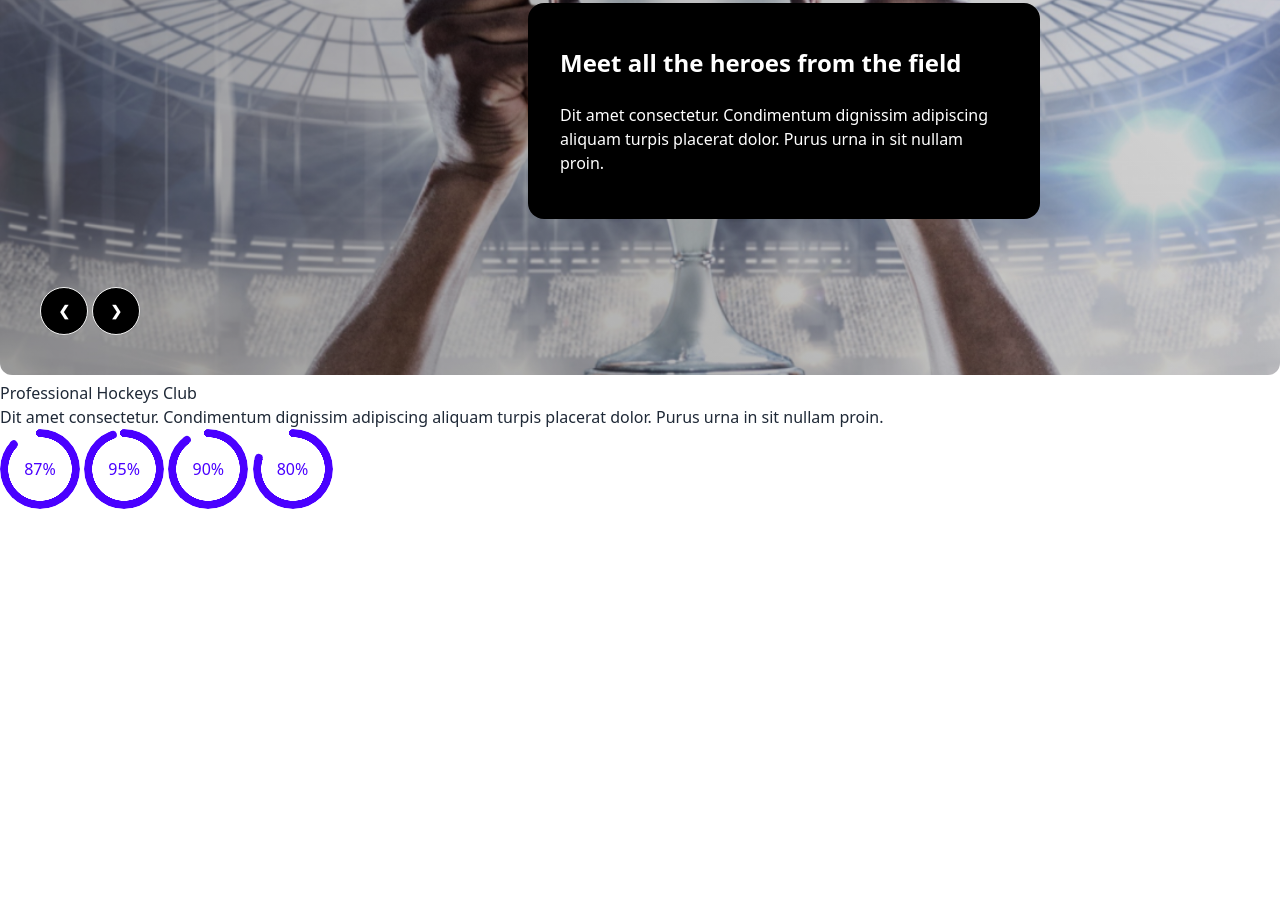
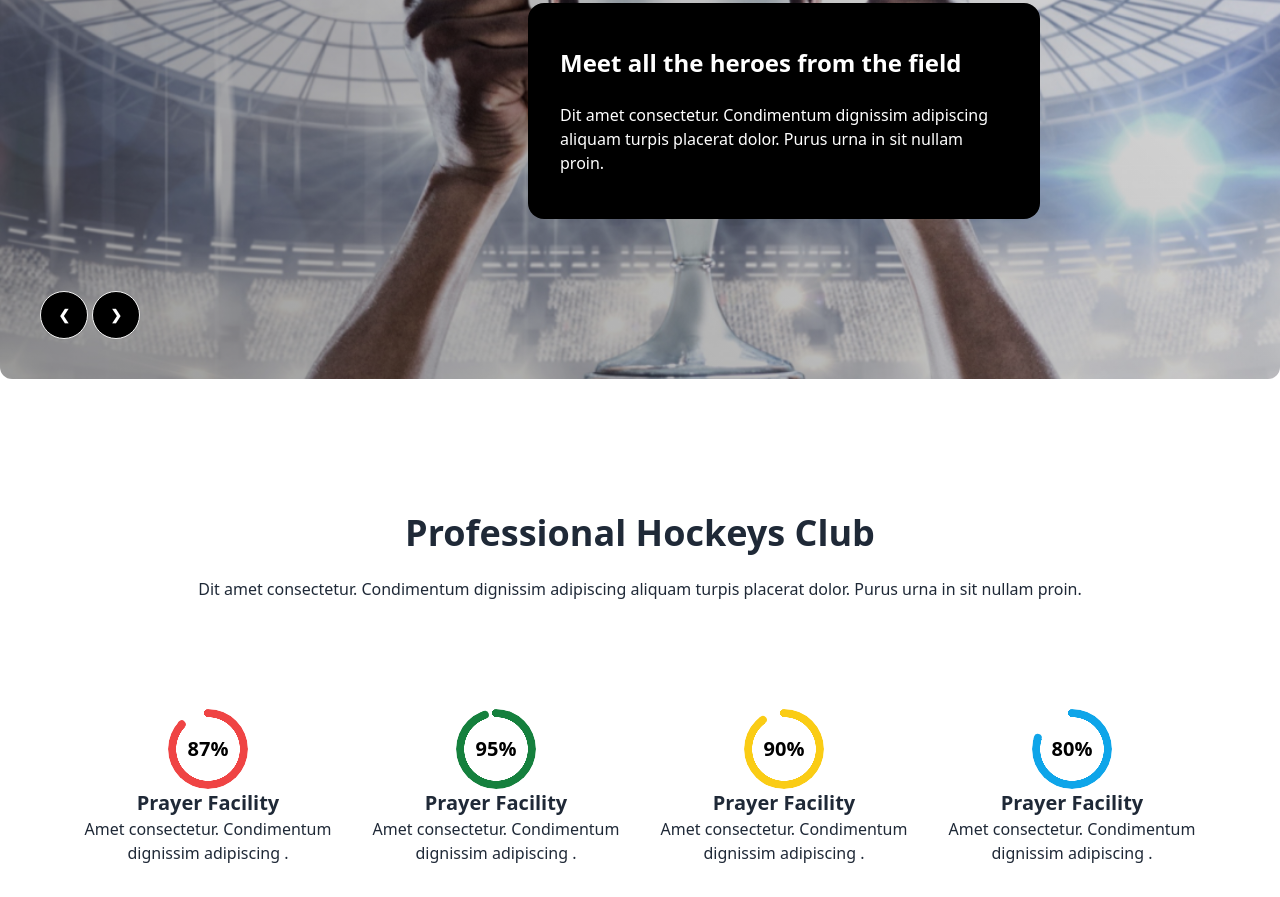
Before and after one commit to EtirazN95/hockey-website-a3, a plain HTML site: page index.html in a window 1280 px wide. Shown: the part 397-1294 px from the top of the page. Before the commit the page ends 906 px from the top, so only its background shows below. Drawn offline with nearby package versions, Linux system fonts and the light colour scheme.

Commit message:
add professional section

```diff
--- a/index.html
+++ b/index.html
@@ -60,11 +60,11 @@
                             <li><a>Contact</a></li>
                         </ul>
                     </div>
-                    <a class="btn btn-ghost normal-case text-xl lg:text-4xl">Hockey<span
+                    <a class="btn btn-ghost normal-case text-xl lg:text-4xl font-extrabold">Hockey<span
                             class="text-btn-pro">’</span>s</a>
                 </div>
                 <div class="navbar-center hidden lg:flex">
-                    <ul class="menu menu-horizontal px-1">
+                    <ul class="menu menu-horizontal px-1  text-base">
                         <li><a class="text-btn-pro">Home</a></li>
                         <li><a>About</a></li>
                         <li><a>Pages</a></li>
@@ -129,22 +129,38 @@
     </header>
     <main class="container mx-auto">
         <!-- Professional section -->
-        <div>
-            <div>
-                <h2>Professional Hockeys Club</h2>
-                <p>Dit amet consectetur. Condimentum dignissim adipiscing aliquam turpis placerat dolor. Purus urna in
+        <div class="px-8 py-8 ">
+            <div class="text-center items-center justify-center py-8  mt-10">
+                <h2 class="text-4xl font-extrabold py-6 ">Professional Hockeys Club</h2>
+                <p class="text-base font-medium pb-9">Dit amet consectetur. Condimentum dignissim adipiscing aliquam turpis placerat dolor. Purus urna in
                     sit nullam proin. </p>
 
             </div>
-            <div>
+            <div class="flex text-center items justify-between mx-auto px-8 mt-10">
                 <!-- <div class="radial-progress" style="--value:87;" role="progressbar">87%</div>
                 <div class="radial-progress" style="--value:95;" role="progressbar">95%</div>
                 <div class="radial-progress" style="--value:90;" role="progressbar">90%</div>
                 <div class="radial-progress" style="--value:80;" role="progressbar">80%</div> -->
-                <div class="radial-progress text-primary" style="--value:87;" role="progressbar">87%</div>
-                <div class="radial-progress text-primary" style="--value:95;" role="progressbar">95%</div>
-                <div class="radial-progress text-primary" style="--value:90;" role="progressbar">90%</div>
-                <div class="radial-progress text-primary" style="--value:80;" role="progressbar">80%</div>
+                <div>
+                    <div class="radial-progress text-red-500" style="--value:87;" role="progressbar"><div class="text-black text-xl font-bold">87%</div></div>
+                    <h4 class="text-xl font-semibold">Prayer Facility</h4>
+                    <p>Amet consectetur. Condimentum dignissim adipiscing .</p>
+                </div>
+                <div>
+                    <div class="radial-progress text-green-700" style="--value:95;" role="progressbar"><div class="text-black text-xl font-bold">95%</div></div>
+                    <h4 class="text-xl font-semibold">Prayer Facility</h4>
+                    <p>Amet consectetur. Condimentum dignissim adipiscing .</p>
+                </div>
+                <div>
+                    <div class="radial-progress text-yellow-400" style="--value:90;" role="progressbar"><div class="text-black text-xl font-bold">90%</div></div>
+                    <h4 class="text-xl font-semibold">Prayer Facility</h4>
+                    <p>Amet consectetur. Condimentum dignissim adipiscing .</p>
+                </div>
+                <div>
+                    <div class="radial-progress text-sky-500" style="--value:80;" role="progressbar"><div class="text-black text-xl font-bold">80%</div></div>
+                    <h4 class="text-xl font-semibold">Prayer Facility</h4>
+                    <p>Amet consectetur. Condimentum dignissim adipiscing .</p>
+                </div>
 
 
             </div>
```
